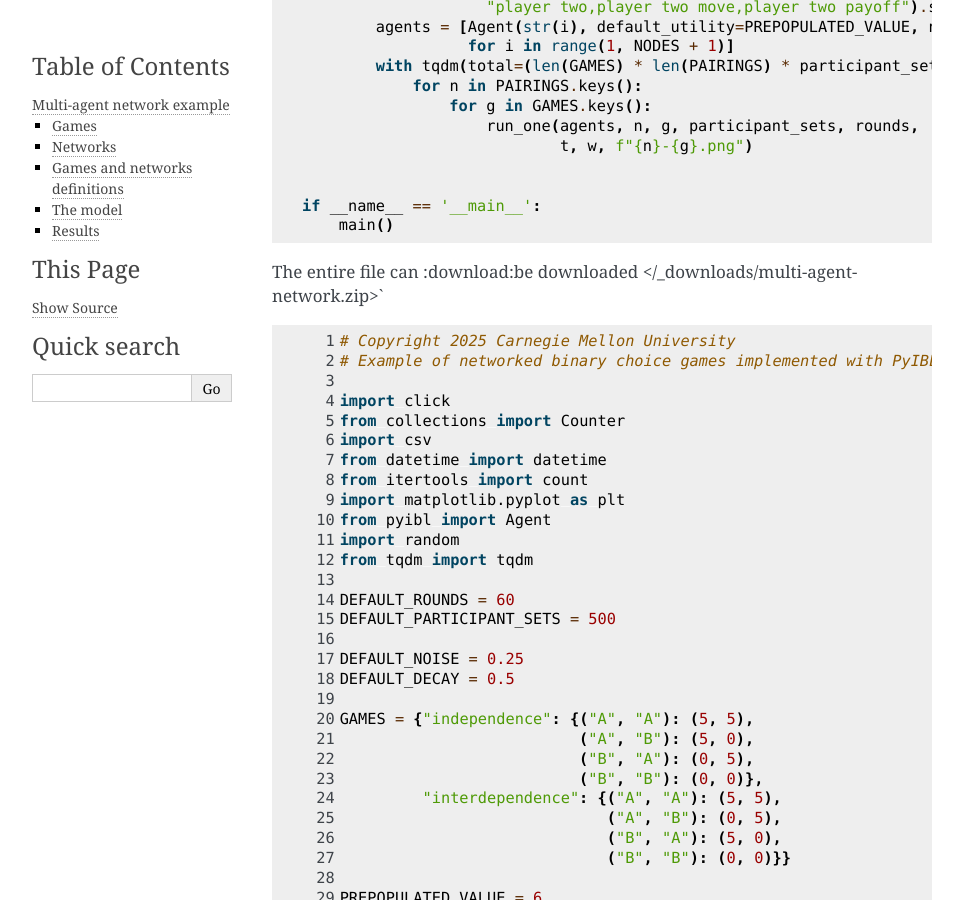
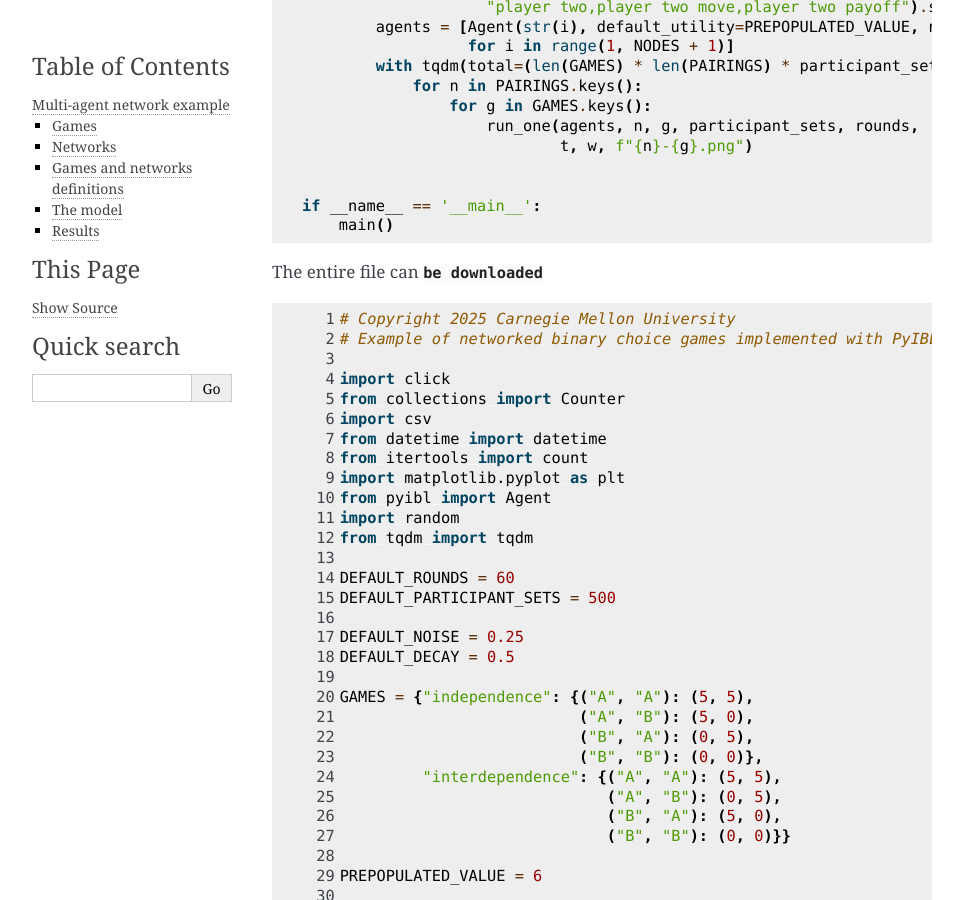
Before and after one commit to DDM-Lab/pyibl, a Sphinx documentation site: the page built from doc/multi-agent-network.rst, in a window 1280 px wide and 900 px high, scrolled down 5792 px. Shown: the whole window, without its empty margins (148-1111 px from the left). Built offline with Sphinx 7.4.7, drawn with Linux system fonts in a browser that asks for light colours; formulas are drawn with MathJax 3; the version number could not be read and is left out.

Commit message:
fix some typos

```diff
--- a/doc/box-game.rst
+++ b/doc/box-game.rst
@@ -38,7 +38,7 @@ Code
 ----
 
 The source file for this experiment and model can
-:download:be downloaded </_downloads/box-game.zip>`.
+:download:`be downloaded </_downloads/box-game.zip>`.
 To run this install the dependencies from the ``requirements.txt`` file and then simply call Python on the ``box_game.py`` source file.
 It will take few minutes to complete, and will then display a graph of the results, assuming ``matplotlib`` is correctly configured for your machine.
 
--- a/doc/multi-agent-network.rst
+++ b/doc/multi-agent-network.rst
@@ -235,7 +235,7 @@ This function also opens and closes the file into which the CSV data will be wri
 
 
 The entire file can
-:download:be downloaded </_downloads/multi-agent-network.zip>`
+:download:`be downloaded </_downloads/multi-agent-network.zip>`
 
 .. code-block:: python
     :linenos:
```
